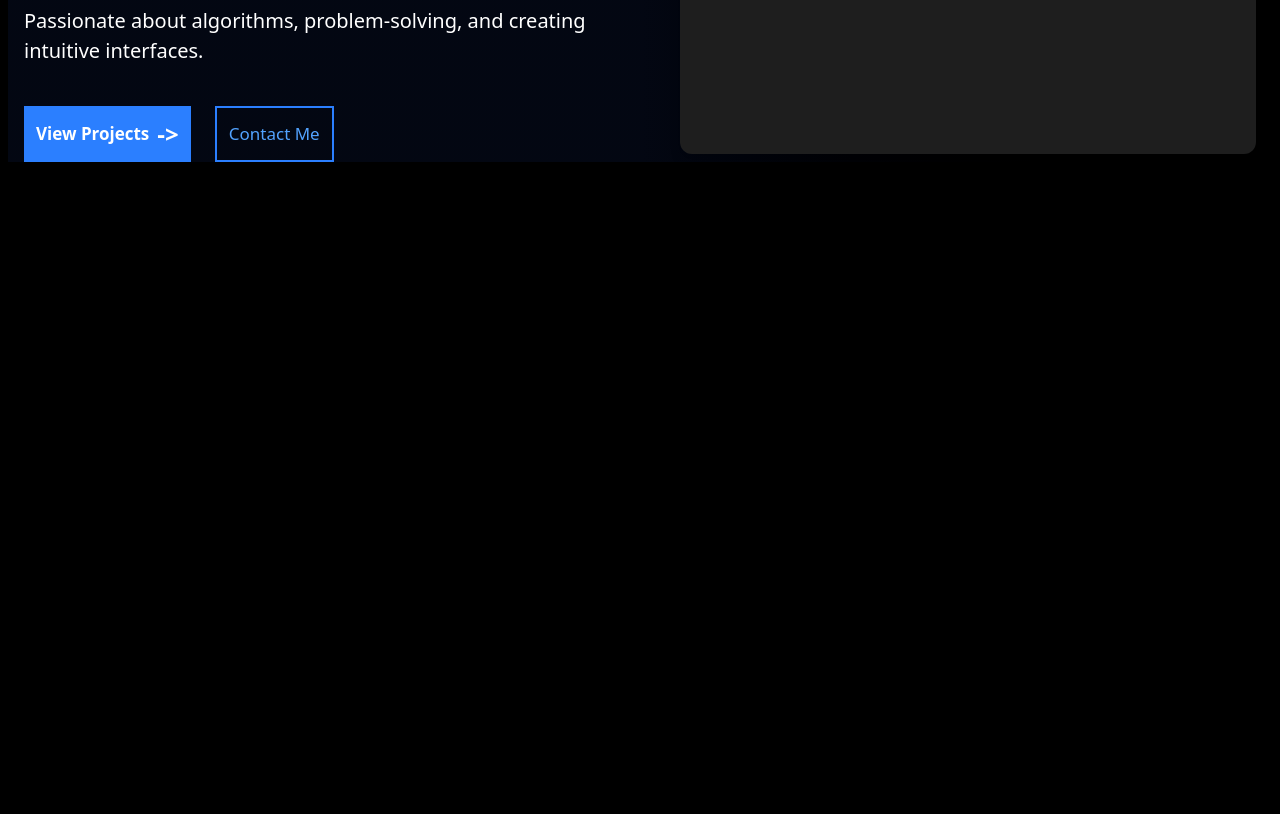
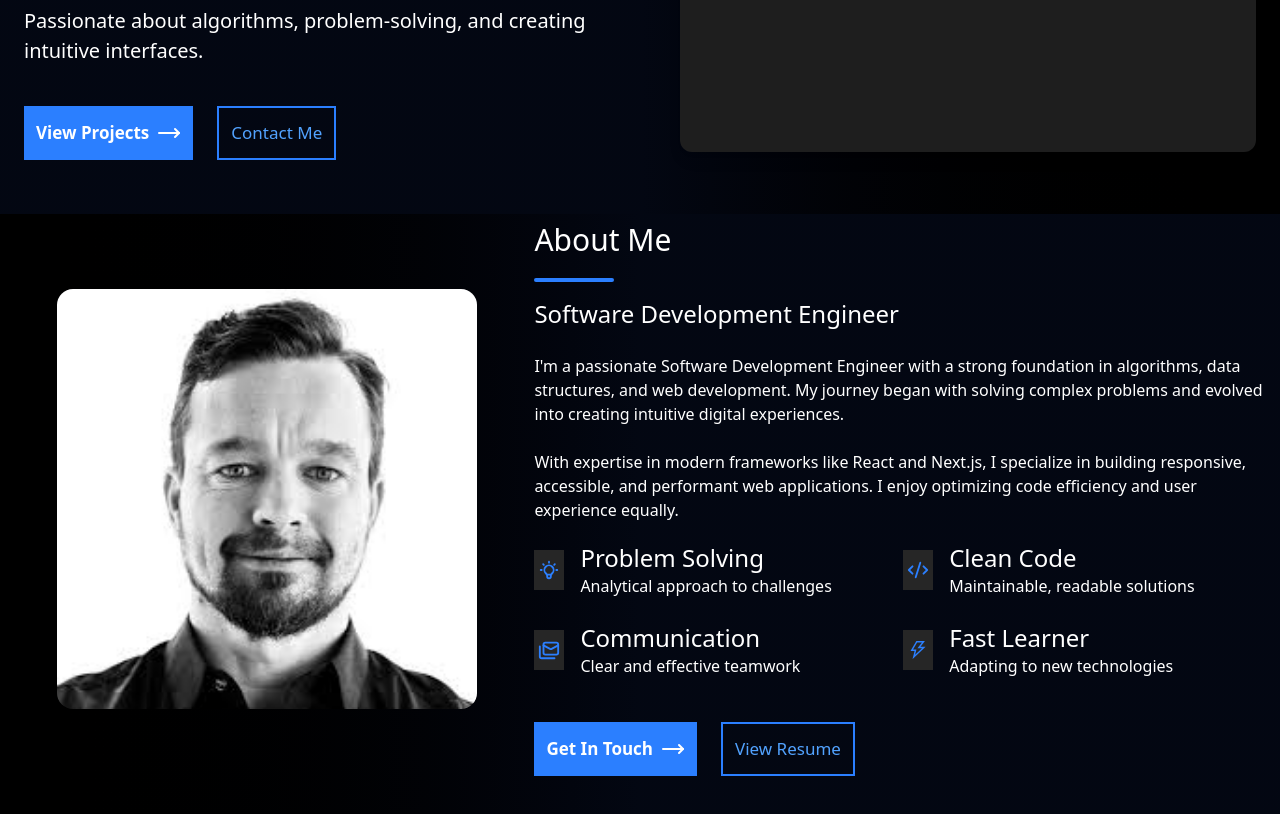
Before and after one commit to UdayBhaskarSingipurapu/My-Portfolio, a React (Vite) app: page / in a window 1280 px wide. Shown: the part 486-1300 px from the top of the page. Before the commit the page ends 800 px from the top, so only its background shows below. Built offline with nearby package versions, Linux system fonts and the light colour scheme.

Commit message:
fix: home, feat: About

```diff
--- a/package.json
+++ b/package.json
@@ -15,6 +15,7 @@
     "lucide-react": "^0.488.0",
     "react": "^19.0.0",
     "react-dom": "^19.0.0",
+    "react-icons": "^5.5.0",
     "react-router-dom": "^7.5.0",
     "react-simple-typewriter": "^5.0.1",
     "tailwindcss": "^4.1.4"
--- a/src/App.jsx
+++ b/src/App.jsx
@@ -3,6 +3,7 @@ import { gsap } from 'gsap'
 import Home from './components/home/Home'
 import Header from './components/header/Header'
 import { useEffect, useRef } from 'react'
+import About from './components/about/About'
 
 
 function App() {
@@ -32,8 +33,11 @@ function App() {
         <Header />
       </div>
 
-      <div className='p-1 lg:p-2'>
+      <div className='p-1 lg:p-2   h-[700px] bg-gradient-to-r from-gray-950 via-gray-950 to-black'>
         <Home />
+      </div>
+      <div className='p-1 lg:p-2 h-[600px] bg-gradient-to-r from-black via-gray-950 to-gray-950'>
+        <About />
       </div>
     </div>
   )
--- /dev/null
+++ b/src/components/about/About.jsx
@@ -0,0 +1,84 @@
+import React from 'react'
+import image from '../../assets/image.png'
+import { CodeXml } from 'lucide-react';
+import { Mails } from 'lucide-react';
+import { HiOutlineLightBulb } from "react-icons/hi";
+import { AiOutlineThunderbolt } from "react-icons/ai";
+import { MoveRight } from 'lucide-react';
+
+const About = () => {
+    return (
+        <div className="ps-2 flex flex-col lg:flex-row gap-6 md:gap-8 lg:gap-0 lg:items-center">
+            <div className="lg:w-[40%] ">
+                <img
+                    src={image}
+                    alt=""
+                    className="rounded-2xl w-[280px] h-[270px] md:w-[400px] md:h-[380px] lg:w-[420px] lg:h-[420px] mx-auto"
+                />
+            </div>
+            <div className="lg:w-[60%] md:ps-4">
+                <h2 className="text-3xl">About Me</h2>
+                <div className="mt-5 h-1 w-20 bg-blue-500 rounded mb-4"></div>
+                <p className="text-2xl">Software Development Engineer</p>
+                <br />
+                <p>
+                    I'm a passionate Software Development Engineer with a strong
+                    foundation in algorithms, data structures, and web development. My
+                    journey began with solving complex problems and evolved into
+                    creating intuitive digital experiences.
+                </p>
+                <br />
+                <p>
+                    With expertise in modern frameworks like React and Next.js, I
+                    specialize in building responsive, accessible, and performant web
+                    applications. I enjoy optimizing code efficiency and user experience
+                    equally.
+                </p>
+                <div className='mt-5 flex flex-wrap md:flex-row'>
+
+                    <div className='flex flex-row gap-4 items-center w-full md:w-1/2 mb-6'>
+                        <HiOutlineLightBulb  className='text-blue-500 bg-neutral-800 p-1 h-[40px] w-[30px]' />
+                        <div>
+                            <p className='text-2xl'>Problem Solving</p>
+                            <p>Analytical approach to challenges</p>
+                        </div>
+                    </div>
+
+                    <div className='flex flex-row gap-4 items-center w-full md:w-1/2 mb-6'>
+                        <CodeXml className='text-blue-500 bg-neutral-800 p-1 h-[40px] w-[30px]' />
+                        <div>
+                            <p className='text-2xl'>Clean Code</p>
+                            <p>Maintainable, readable solutions</p>
+                        </div>
+                    </div>
+
+                    <div className='flex flex-row gap-4 items-center w-full md:w-1/2 mb-6'>
+                        <Mails className='text-blue-500 bg-neutral-800 p-1 h-[40px] w-[30px]' />
+                        <div>
+                            <p className='text-2xl'>Communication</p>
+                            <p>Clear and effective teamwork</p>
+                        </div>
+                    </div>
+
+                    <div className='flex flex-row gap-4 items-center w-full md:w-1/2 mb-6'>
+                        <AiOutlineThunderbolt className='text-blue-500 bg-neutral-800 p-1 h-[40px] w-[30px]' />
+                        <div>
+                            <p className='text-2xl'>Fast Learner</p>
+                            <p>Adapting to new technologies</p>
+                        </div>
+                    </div>
+                </div>
+                <div className='flex flex-row mt-5 gap-6 text-[17px]'>
+                    <button className='text-white bg-blue-500 p-3 font-bold flex items-center'>
+                        Get In Touch
+                        <span className='font-bold ml-2 text-2xl'><MoveRight /></span>
+                    </button>
+                    <button className='text-blue-400 border-2 border-blue-500 p-3'>View Resume</button>
+                </div>
+            </div>
+            <hr className="my-6 border-t border-gray-700" />
+        </div>
+    );
+}
+
+export default About
--- a/src/components/home/Home.css
+++ /dev/null
@@ -1,10 +0,0 @@
-@keyframes pulse-glow {
-    0%, 100% {
-        box-shadow: 0 0 30px rgba(99, 102, 241, 0.3);
-        transform: scale(1);
-    }
-    50% {
-        box-shadow: 0 0 60px rgba(147, 51, 234, 0.6);
-        transform: scale(1.02);
-    }
-}
--- a/src/components/home/Home.jsx
+++ b/src/components/home/Home.jsx
@@ -1,10 +1,10 @@
 import React from 'react';
-import './Home.css'
 import { Typewriter } from 'react-simple-typewriter'
+import { MoveRight } from 'lucide-react';
 
 const Home = () => {
     return (
-        <div className='pt-25 md:pt-35 lg:pt-40 mx-auto px-4 flex flex-col-reverse md:flex-row md:gap-10 lg:gap-16 bg-gradient-to-r from-gray-950 via-gray-950 to-black'>
+        <div className='pt-25 md:pt-35 lg:pt-40 mx-auto px-4 flex flex-col-reverse md:flex-row md:gap-10 lg:gap-16 '>
             <div className='flex flex-col md:w-[57%] lg:w-[50%]'>
                 <div className='p-1'>
                     <h1 className='text-blue-500 font-bold text-2xl sm:text-3xl md:text-4xl lg:text-6xl'>
@@ -22,7 +22,7 @@ const Home = () => {
                 <div className='flex flex-row mt-10 gap-6 text-[17px]'>
                     <button className='text-white bg-blue-500 p-3 font-bold flex items-center'>
                         View Projects
-                        <span className='font-bold ml-2 text-2xl'>{'->'}</span>
+                        <span className='font-bold ml-2 text-2xl'><MoveRight /></span>
                     </button>
                     <button className='text-blue-400 border-2 border-blue-500 p-3'>Contact Me</button>
                 </div>
```
Also changed, not shown: src/assets/image.png (added), 1 other file (tests, documents, lock files or other folders).
